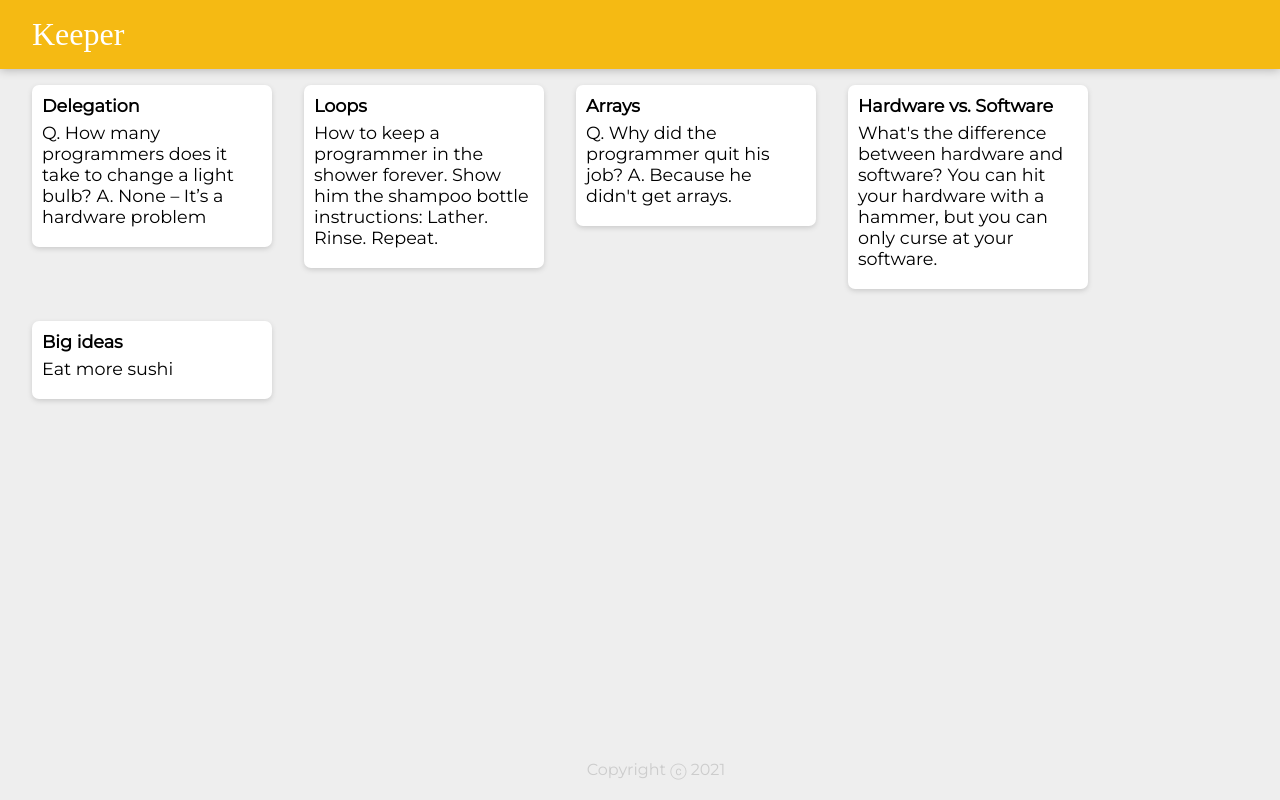
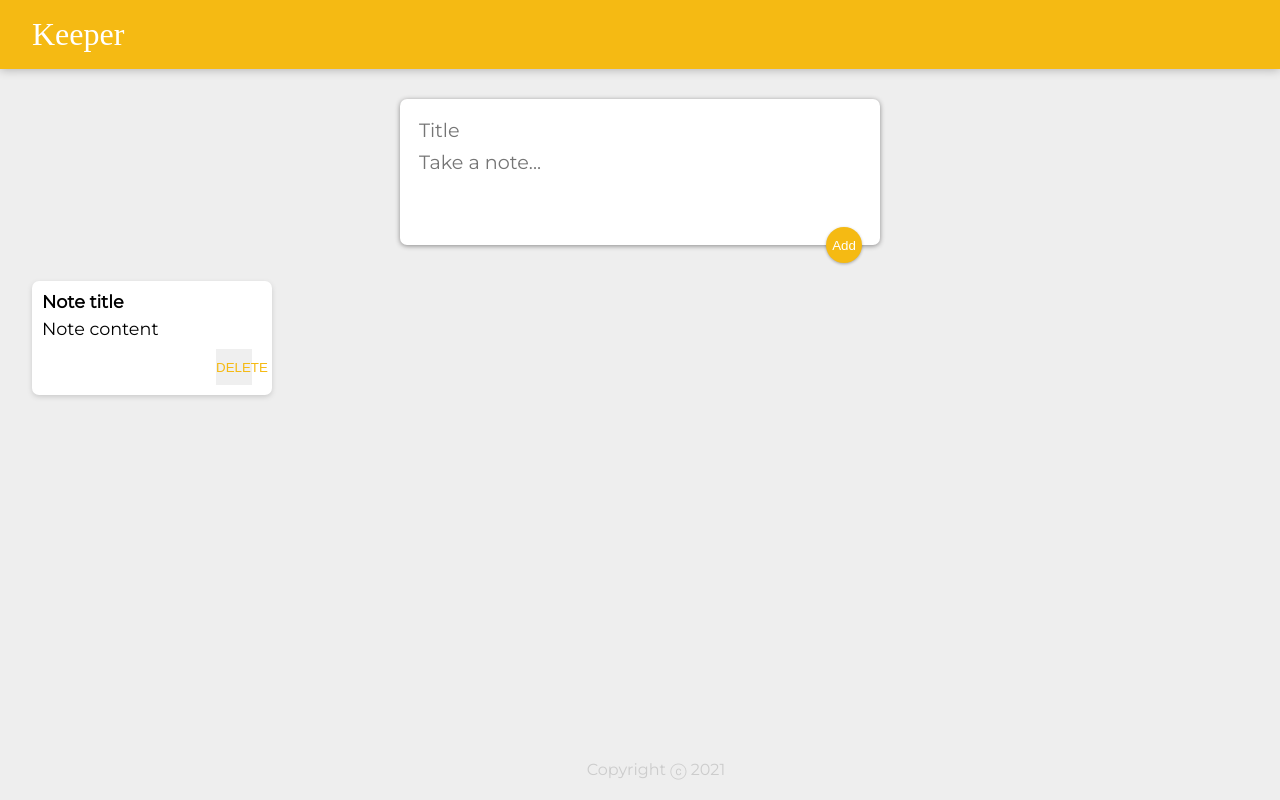
Before and after one commit to rohit-vrrr/Keeper-App, a React (Create React App) app: page / in a window 1280 px wide. Built offline with nearby package versions, Linux system fonts and the light colour scheme; a web font is replaced by a local one.

Commit message:
Refactored code for new note adding

```diff
--- a/public/styles.css
+++ b/public/styles.css
@@ -3,9 +3,11 @@
   margin: 0;
   box-sizing: border-box;
 }
+
 html {
   font-family: "Montserrat", sans-serif;
 }
+
 body {
   background: #eee;
   padding: 0 16px;
@@ -35,6 +37,7 @@
 footer p {
   color: #ccc;
 }
+
 .note {
   background: #fff;
   border-radius: 7px;
@@ -44,13 +47,63 @@
   margin: 16px;
   float: left;
 }
+
 .note h1 {
   font-size: 1.1em;
   margin-bottom: 6px;
 }
+
 .note p {
   font-size: 1.1em;
   margin-bottom: 10px;
   white-space: pre-wrap;
   word-wrap: break-word;
 }
+
+.note button {
+  position: relative;
+  float: right;
+  margin-right: 10px;
+  color: #f5ba13;
+  border: none;
+  width: 36px;
+  height: 36px;
+  cursor: pointer;
+  outline: none;
+}
+
+form {
+  position: relative;
+  width: 480px;
+  margin: 30px auto 20px auto;
+  background: #fff;
+  padding: 15px;
+  border-radius: 7px;
+  box-shadow: 0 1px 5px rgb(138, 137, 137);
+}
+
+form input,
+form textarea {
+  width: 100%;
+  border: none;
+  padding: 4px;
+  outline: none;
+  font-size: 1.2em;
+  font-family: inherit;
+  resize: none;
+}
+
+form button {
+  position: absolute;
+  right: 18px;
+  bottom: -18px;
+  background: #f5ba13;
+  color: #fff;
+  border: none;
+  border-radius: 50%;
+  width: 36px;
+  height: 36px;
+  box-shadow: 0 1px 3px rgba(0, 0, 0, 0.3);
+  cursor: pointer;
+  outline: none;
+}
--- a/src/components/App.jsx
+++ b/src/components/App.jsx
@@ -2,20 +2,21 @@
 import Header from "./Header";
 import Footer from "./Footer";
 import Note from "./Note";
+import CreateArea from "./CreateArea";
 import notes from "../notes";
 
 function App() {
+    const [newNote, setNewNote] = React.useState({
+        title: "",
+        content: ""
+    });
+
     return(
         <div>
             <Header />
+            <CreateArea />
 
-            {notes.map((eachNote) => (
-                <Note
-                    key={eachNote.key}
-                    title={eachNote.title}
-                    content={eachNote.content}
-                />
-            ))}
+            <Note key={1} title="Note title" content="Note content" />
 
             <Footer />
         </div>
--- /dev/null
+++ b/src/components/CreateArea.jsx
@@ -0,0 +1,15 @@
+import React from "react";
+
+function CreateArea() {
+    return (
+        <div>
+            <form>
+                <input name="title" placeholder="Title" autoComplete="off" />
+                <textarea name="content" placeholder="Take a note..." rows="3" autoComplete="off" />
+                <button>Add</button>
+            </form>
+        </div>
+    );
+}
+
+export default CreateArea;
--- a/src/components/Note.jsx
+++ b/src/components/Note.jsx
@@ -5,6 +5,7 @@
         <div className="note">
             <h1>{props.title}</h1>
             <p>{props.content}</p>
+            <button>DELETE</button>
         </div>
     );
 }
```
